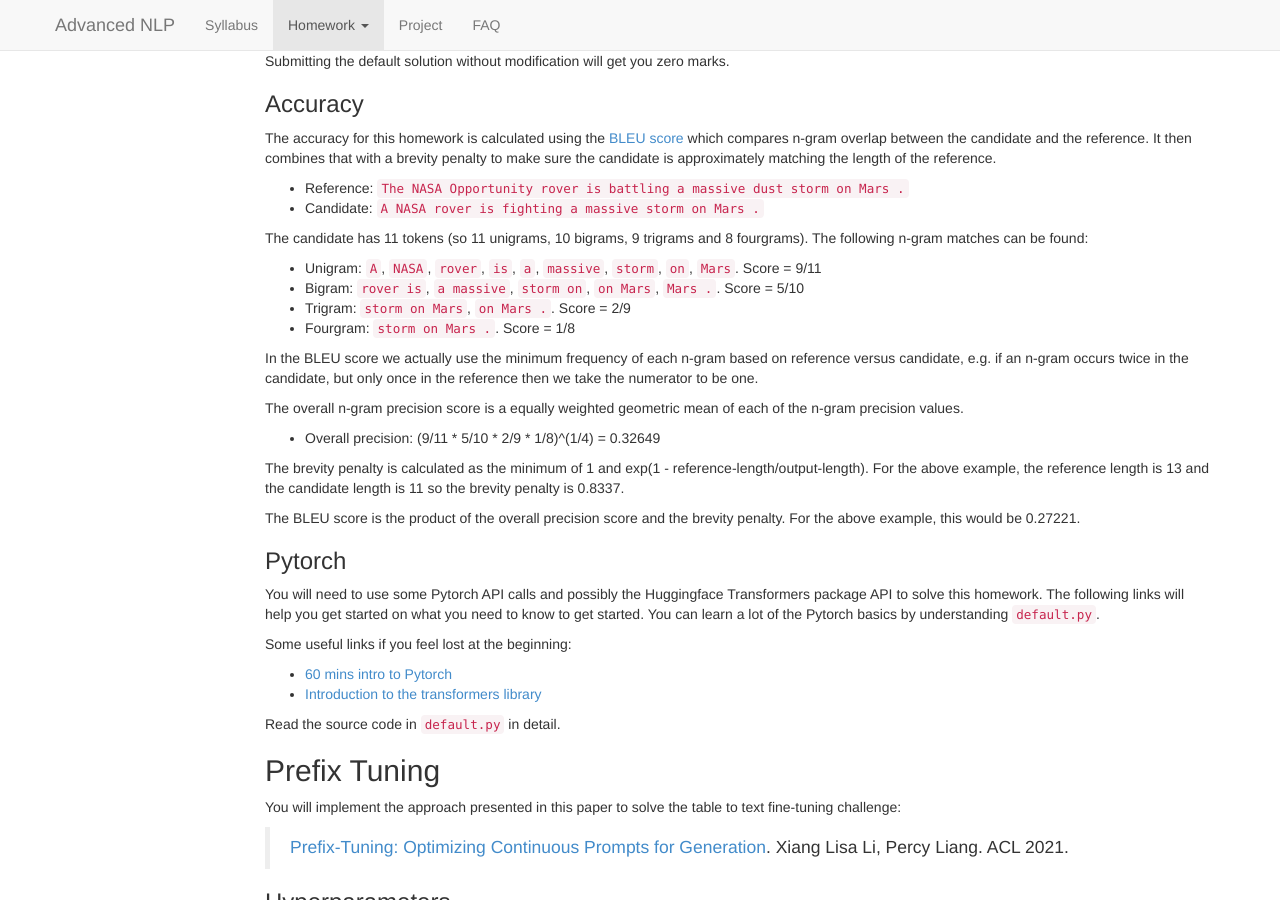
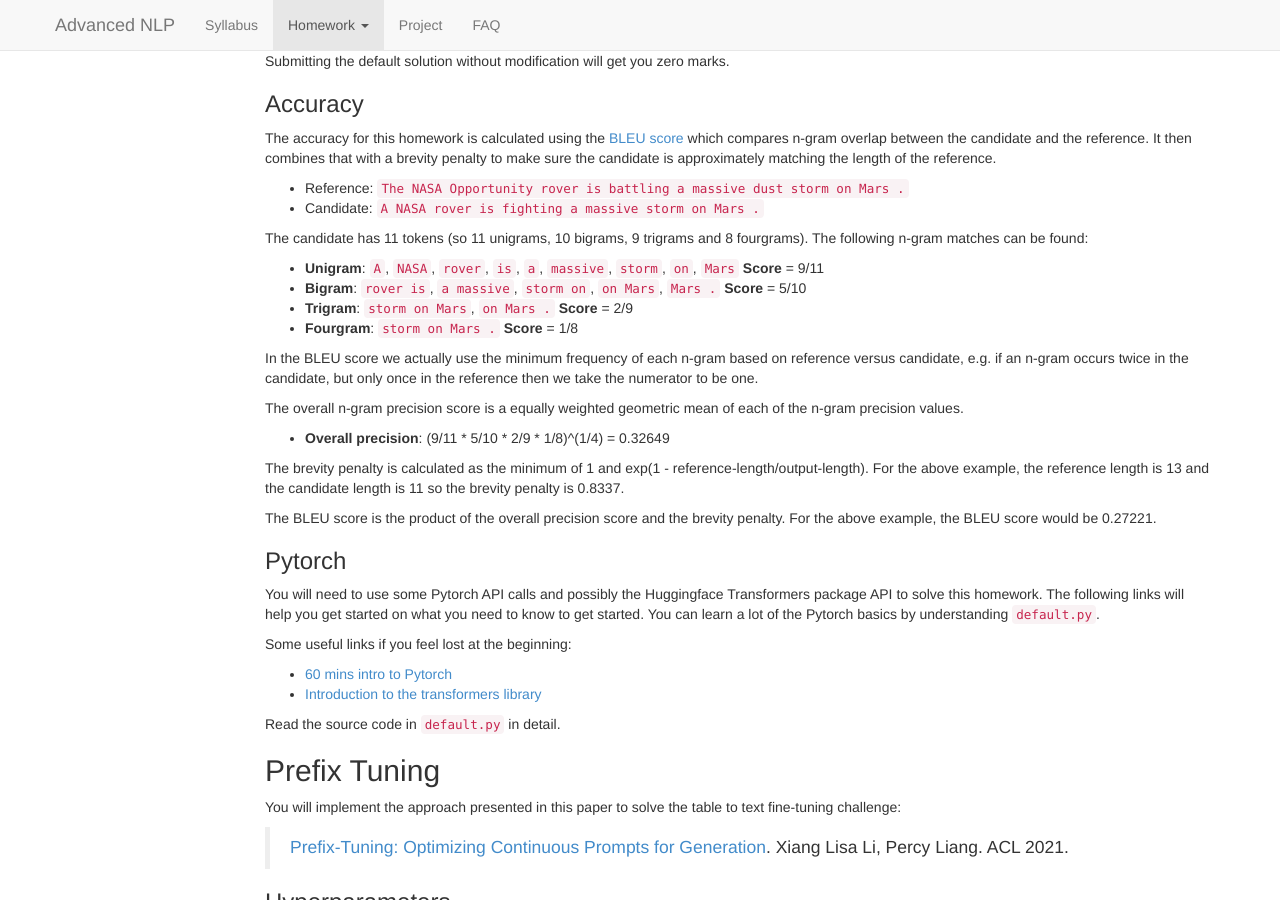
Before and after one commit to anoopsarkar/advanced-nlp-class, a Jekyll site: the page built from hw2.md, in a window 1280 px wide and 900 px high, scrolled down 2537 px. Built offline with Jekyll 4.4.1, drawn with Linux system fonts in a browser that asks for light colours; nearby versions of some CDN libraries.

Commit message:
bleu score explanation

```diff
--- a/hw2.md
+++ b/hw2.md
@@ -190,16 +190,16 @@ only once in the reference then we take the numerator to be one.
 The overall n-gram precision score is a equally weighted geometric mean
 of each of the n-gram precision values.
 
-- Overall precision: (9/11 * 5/10 * 2/9 * 1/8)^(1/4) = 0.32649
+- **Overall precision**: (9/11 * 5/10 * 2/9 * 1/8)^(1/4) = 0.32649
 
 The brevity penalty is calculated as the minimum of 1 and exp(1 -
 reference-length/output-length). For the above example, the reference
 length is 13 and the candidate length is 11 so the brevity penalty
 is 0.8337.
 
-The BLEU score is the product of the overall precision score and the
-brevity penalty. For the above example, this would be 0.27221.
-
+The BLEU score is the product of the overall precision score and
+the brevity penalty. For the above example, the BLEU score would
+be 0.27221.
 
 ### Pytorch
 
```
Also changed, not shown: other parts of hw2.md (+4 -4 lines).
